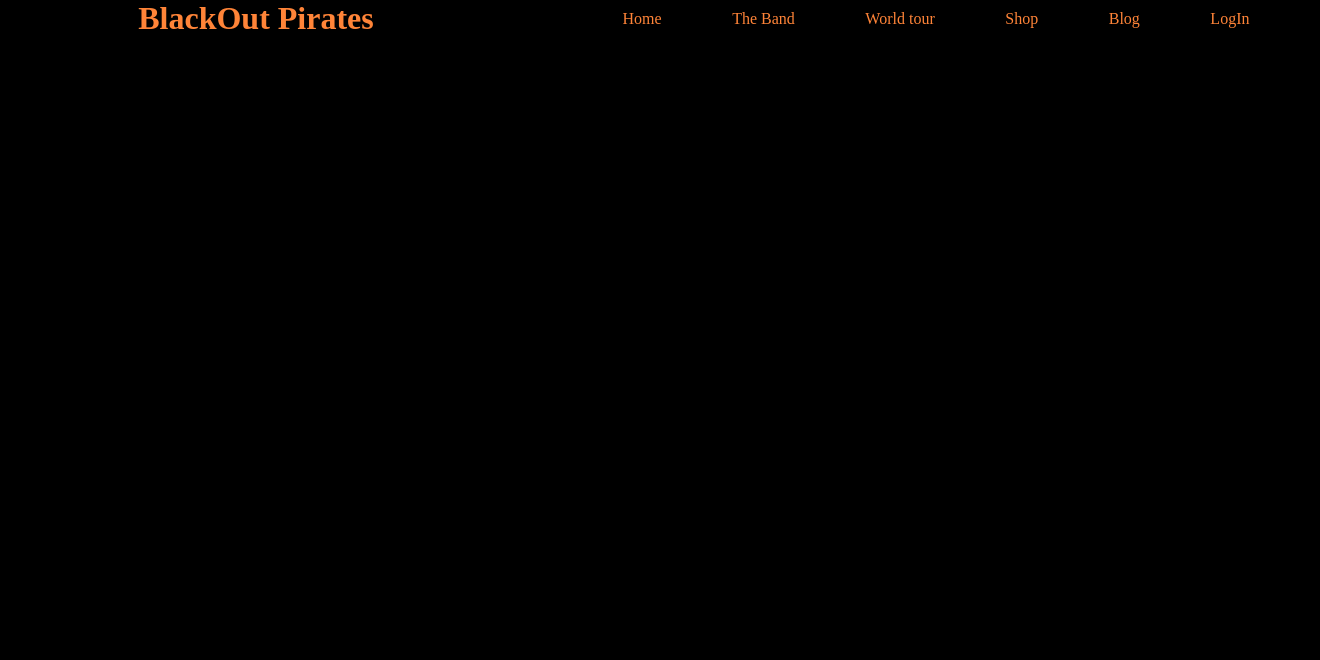
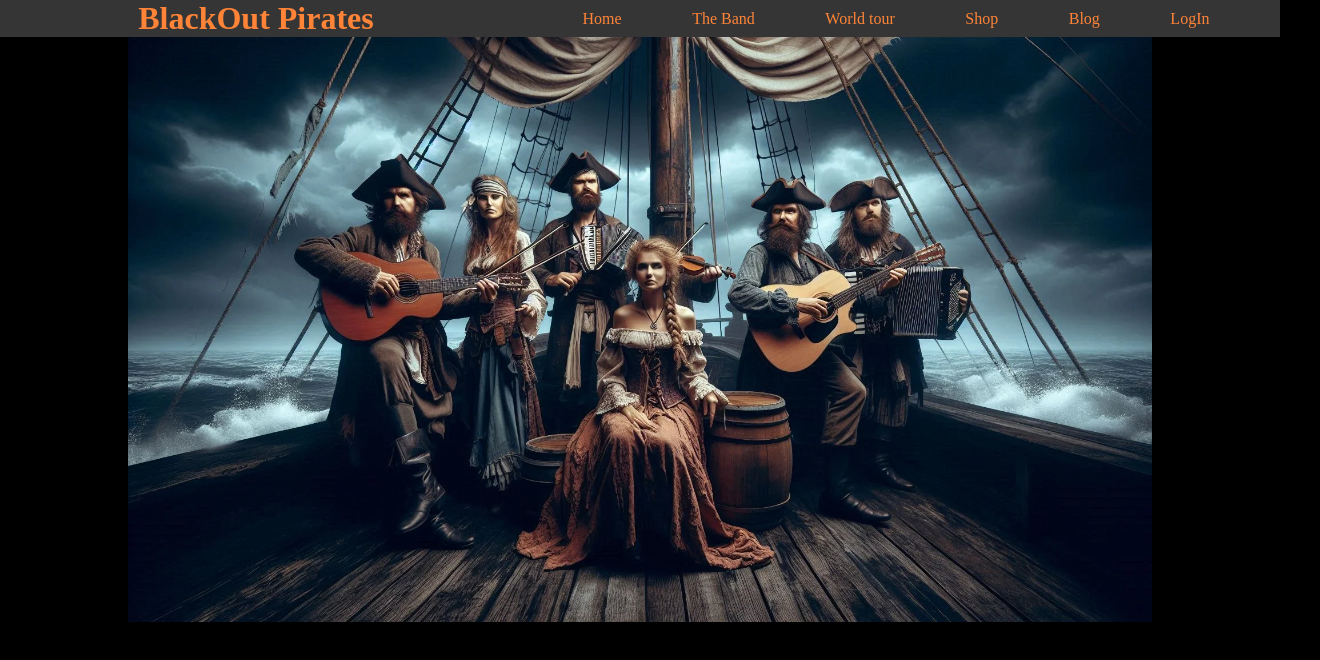
Before and after one commit to devjldp/blackout-Pirates-csharp, a React (Vite) app in the folder frontend/: page / in a window 1280 px wide. Shown: the top 660 px of the page, 1320 px wide, since content can reach past the window. Built offline with nearby package versions, Linux system fonts and the light colour scheme.

Commit message:
Add main image

```diff
--- a/frontend/src/App.css
+++ b/frontend/src/App.css
@@ -1,8 +1,6 @@
 /* using variables */
 :root {
   --background-color: #000000;
-  --shadow-color: #403F3F;
-  --white: #fafafa
 }
 
 body{
@@ -10,6 +8,10 @@ body{
   background-color: var(--background-color);
 }
 
-.text-white{
-  color: var(--white);
+main{
+  margin: 0 auto;
+  text-align: center;
 }
+#main-image{
+  width: 80%;
+}
--- a/frontend/src/App.jsx
+++ b/frontend/src/App.jsx
@@ -13,11 +13,14 @@ function App() {
     <div id='backgorund-color'>
       <header>
         <NavBar />
+      </header>
+      <main>
+        <img src="./public/assets/images/mainImage.webp" alt="Band main image" id='main-image'/>
 
-      </header>
-      <main id=''>
       </main>
+      <footer>
 
+      </footer>
     </div>
   )
 }
--- a/frontend/src/components/NavBar/NavBar.jsx
+++ b/frontend/src/components/NavBar/NavBar.jsx
@@ -16,8 +16,6 @@ const NavBar = () => {
                 <li>LogIn</li>
             </ul>
         </nav>
-
-
     </div>
   )
 }
--- a/frontend/src/components/NavBar/NavBar.module.css
+++ b/frontend/src/components/NavBar/NavBar.module.css
@@ -1,16 +1,20 @@
 :root {
-    --main-logo: #DE8E5D;
+    --link-hover: #f0f8ff;
     --link-colors: #FF8438;
+    --navBar-bg: rgba(64, 63, 63, 0.85);
 }
 
 .navBar{
+    width: 100%;
     margin: 0;
-    width: 100%;
+    background-color: var(--navBar-bg);
     color: var(--link-colors);
     display: flex;
     flex-direction: row;
     justify-content: space-between;
     align-items: center;
+    z-index: 1000;
+    /* position: fixed; */
 }
 
 .navBar > h1 {
@@ -25,6 +29,7 @@
 
 .navBar-links{
     width: 100%;
+    padding-left: 0;
     list-style: none;
     margin: 0;
     display: flex;
@@ -32,3 +37,8 @@
     align-items: center;
     justify-content: space-evenly;
 }
+
+.navBar-links > li:hover  {
+    cursor: default;
+    color: #f0f8ff;
+}
```
